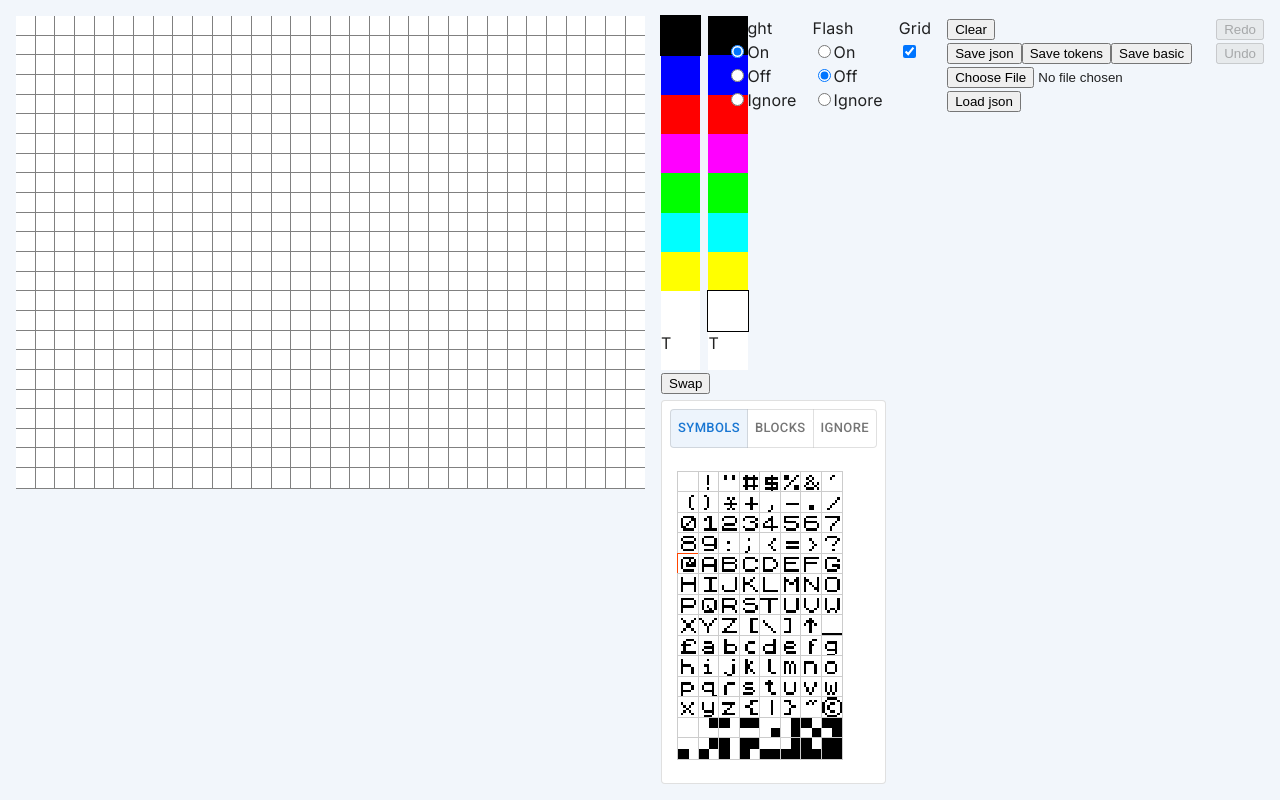
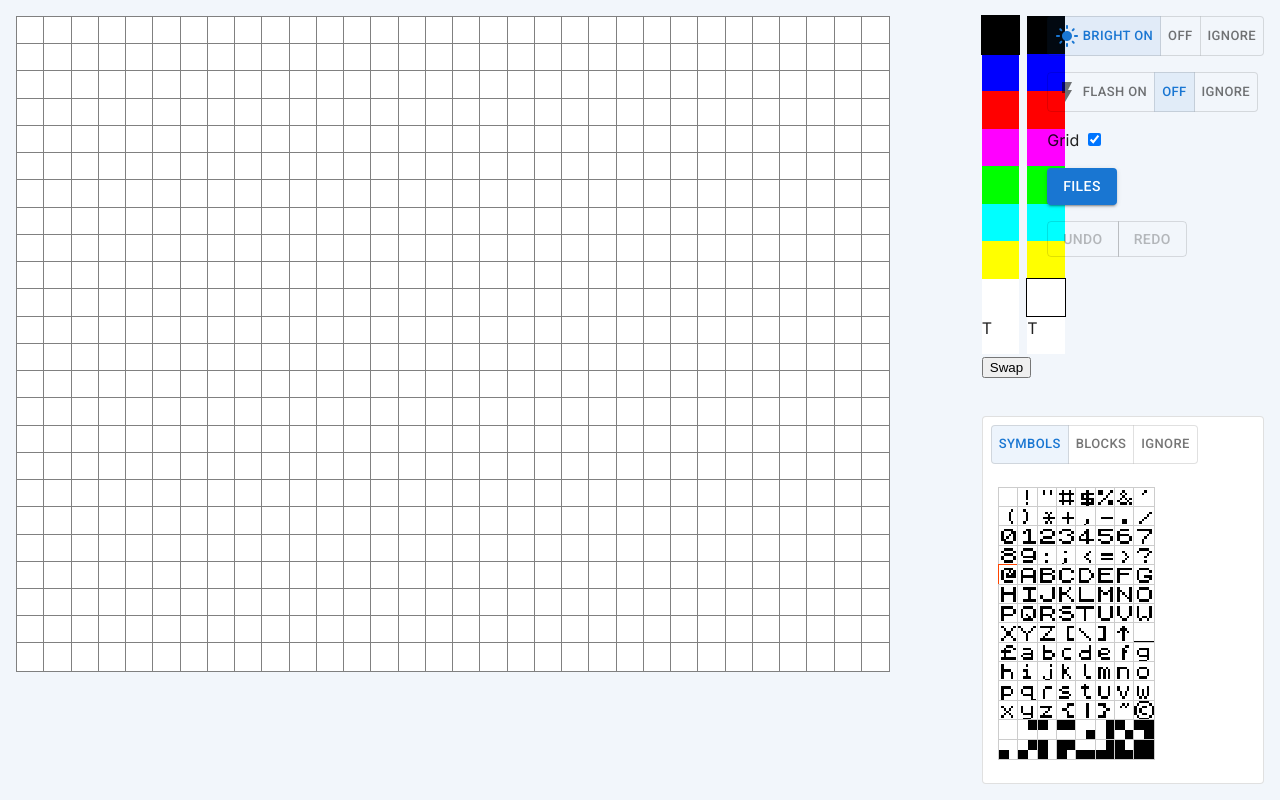
Before and after one commit to rajdee/specscii-online, a Next.js app: page / in a window 1280 px wide. Built offline with nearby package versions, Linux system fonts and the light colour scheme.

Commit message:
Visuals wip

```diff
--- a/package.json
+++ b/package.json
@@ -12,6 +12,7 @@
     "@emotion/react": "^11.11.1",
     "@emotion/styled": "^11.11.0",
     "@fontsource/roboto": "^5.0.8",
+    "@mui/icons-material": "^5.14.11",
     "@mui/material": "^5.14.11",
     "@types/node": "20.5.9",
     "@types/react": "18.2.21",
--- a/src/app/editor-canvas/canvas-chunk/canvas-chunk.tsx
+++ b/src/app/editor-canvas/canvas-chunk/canvas-chunk.tsx
@@ -62,7 +62,6 @@ export const CanvasChunk = ({canvasInk, canvasPaper, canvasBright, canvasFlash,
     };
 
     const renderCanvas = () => {
-        const start = performance.now();
         const newInk = preview ? (ink || canvasInk) : canvasInk;
         const newPaper = preview ? (paper || canvasPaper) : canvasPaper;
         let newSymbol;
@@ -103,8 +102,6 @@ export const CanvasChunk = ({canvasInk, canvasPaper, canvasBright, canvasFlash,
                 context.putImageData(imageData, 0, 0);
             }
         }
-        const end = performance.now();
-        console.log(fieldNumber + ': ' + (end - start) + 'ms');
     };
     const contextMenu = (event: React.MouseEvent<HTMLCanvasElement>) => {
         event.preventDefault();
--- a/src/app/editor-canvas/editor-canvas.module.css
+++ b/src/app/editor-canvas/editor-canvas.module.css
@@ -2,6 +2,8 @@
     height: 100%;
     width: 70%;
     overflow: auto;
+    padding: 1px;
+    box-sizing: border-box;
 }
 
 .editor-canvas-elements {
--- a/src/app/editor-controls/editor-controls.module.css
+++ b/src/app/editor-controls/editor-controls.module.css
@@ -1,14 +1,12 @@
 .controls {
     align-self: stretch;
-    display: flex;
-    position: relative;
-    box-sizing: border-box;
-    flex-direction: column;
-    align-items: flex-start;
+    /*display: flex;*/
+    /*position: relative;*/
+    /*box-sizing: border-box;*/
+    /*flex-direction: column;*/
+    /*align-items: flex-start;*/
 }
 
 .top {
     height: 50%;
-    display: flex;
-    gap: var(--size-md);
 }
--- a/src/app/editor-controls/editor-controls.tsx
+++ b/src/app/editor-controls/editor-controls.tsx
@@ -7,21 +7,27 @@ import {editorContext} from '@/app/models/editor-context';
 import {FileControls} from '@/app/editor-controls/file-controls/file-controls';
 import {CheckboxSelector} from '@/app/editor-controls/checkbox-selector/checkbox-selector';
 import {HistoryControls} from '@/app/editor-controls/history-controls/history-controls';
-
+import {Stack} from '@mui/material';
+import FlashOnIcon from '@mui/icons-material/FlashOn';
+import LightModeIcon from '@mui/icons-material/LightMode';
 export default function EditorControls() {
     const {bright, setBright, flash, setFlash, grid, setGrid} = useContext(editorContext);
 
     return (
-        <div className={styles.controls}>
-            <div className={styles.top}>
+        <Stack className={styles.controls} spacing={4}>
+            <Stack className={styles.top} spacing={2} direction="row">
                 <ColorsSelector></ColorsSelector>
-                <NullableBooleanSelector setting={bright} changeSetting={setBright}>Bright</NullableBooleanSelector>
-                <NullableBooleanSelector setting={flash} changeSetting={setFlash}>Flash</NullableBooleanSelector>
-                <CheckboxSelector setting={grid} changeSetting={setGrid}>Grid</CheckboxSelector>
-                <FileControls></FileControls>
-                <HistoryControls></HistoryControls>
-            </div>
+                <Stack spacing={2}>
+                    <NullableBooleanSelector setting={bright} changeSetting={setBright}
+                                             optionIcon={<LightModeIcon/>}>Bright</NullableBooleanSelector>
+                    <NullableBooleanSelector setting={flash} changeSetting={setFlash}
+                                             optionIcon={<FlashOnIcon/>}>Flash</NullableBooleanSelector>
+                    <CheckboxSelector setting={grid} changeSetting={setGrid}>Grid</CheckboxSelector>
+                    <FileControls></FileControls>
+                    <HistoryControls></HistoryControls>
+                </Stack>
+            </Stack>
             <SymbolsSelector></SymbolsSelector>
-        </div>
+        </Stack>
     );
 }
--- a/src/app/editor-controls/file-controls/file-controls.tsx
+++ b/src/app/editor-controls/file-controls/file-controls.tsx
@@ -1,13 +1,32 @@
 import styles from './file-controls.module.css';
 import {imageDataTransformer} from '@/app/services/image-data-transformer';
-import {useContext, useRef} from 'react';
+import {useContext, useState} from 'react';
 import {editorContext} from '@/app/models/editor-context';
 import {tokensToBasic} from '@/app/services/tokens-to-basic';
 import {jsonExporter} from '@/app/services/json-export';
 import {LoadFile} from '@/app/editor-controls/file-controls/load-file/load-file';
 import {cleanFieldsMapProvider} from '@/app/services/CleanFieldsMapProvider';
+import {Button, Dialog, DialogContent, Stack, TextField} from '@mui/material';
+import CloudDownloadIcon from '@mui/icons-material/CloudDownload';
+import CloudUploadIcon from '@mui/icons-material/CloudUpload';
 
+const style = {
+    position: 'absolute' as 'absolute',
+    top: '50%',
+    left: '50%',
+    transform: 'translate(-50%, -50%)',
+    width: 400,
+    bgcolor: 'background.paper',
+    border: '2px solid #000',
+    boxShadow: 24,
+    p: 4,
+};
 export const FileControls = () => {
+
+    const [open, setOpen] = useState(false);
+    const handleOpen = () => setOpen(true);
+    const handleClose = () => setOpen(false);
+
     const {fieldsMap, setFieldsMap} = useContext(editorContext);
     const saveTokens = () => {
         const tokens = imageDataTransformer.convertToTokens(fieldsMap);
@@ -49,14 +68,29 @@ export const FileControls = () => {
     };
 
     return <div className={styles['file-controls']}>
-        <div>
-            <input className={styles['clear-button']} type="button" onClick={clear} value="Clear"/>
-        </div>
-        <div>
-            <input className={styles['save-file-button']} type="button" onClick={saveJson} value="Save json"/>
-            <input className={styles['save-file-button']} type="button" onClick={saveTokens} value="Save tokens"/>
-            <input className={styles['save-file-button']} type="button" onClick={saveBasic} value="Save basic"/>
-        </div>
-        <LoadFile/>
+        <Button variant="contained" onClick={handleOpen}>Files</Button>
+
+        <Dialog open={open} onClose={handleClose}>
+            <DialogContent>
+                <Stack spacing={4} direction="row">
+                    <Stack spacing={2}>
+                        <h3>New image</h3>
+                        <TextField label="Author name" variant="outlined" size={'small'}/>
+                        <TextField label="Image title" variant="outlined" size={'small'}/>
+                        <Button variant="contained" onClick={clear}>New image</Button>
+                    </Stack>
+                    <Stack spacing={2}>
+                        <h3>Load</h3>
+                        <LoadFile/>
+                    </Stack>
+                    <Stack spacing={2}>
+                        <h3>Save as</h3>
+                        <Button style={{justifyContent: "flex-start"}} startIcon={<CloudDownloadIcon/>} variant="contained" onClick={saveJson}>JSON</Button>
+                        <Button style={{justifyContent: "flex-start"}} startIcon={<CloudDownloadIcon/>} variant="outlined" onClick={saveTokens}>tokens</Button>
+                        <Button style={{justifyContent: "flex-start"}} startIcon={<CloudDownloadIcon/>} variant="outlined" onClick={saveBasic}>Basic</Button>
+                    </Stack>
+                </Stack>
+            </DialogContent>
+        </Dialog>
     </div>;
 };
--- a/src/app/editor-controls/file-controls/load-file/load-file.tsx
+++ b/src/app/editor-controls/file-controls/load-file/load-file.tsx
@@ -1,7 +1,20 @@
-import styles from '@/app/editor-controls/file-controls/file-controls.module.css';
 import {useContext, useRef} from 'react';
 import {editorContext} from '@/app/models/editor-context';
 import {jsonExporter} from '@/app/services/json-export';
+import {Button, styled} from '@mui/material';
+import CloudUploadIcon from '@mui/icons-material/CloudUpload';
+
+const VisuallyHiddenInput = styled('input')({
+    clip: 'rect(0 0 0 0)',
+    clipPath: 'inset(50%)',
+    height: 1,
+    overflow: 'hidden',
+    position: 'absolute',
+    bottom: 0,
+    left: 0,
+    whiteSpace: 'nowrap',
+    width: 1,
+});
 
 export const LoadFile = () => {
     const {setFieldsMap} = useContext(editorContext);
@@ -28,8 +41,8 @@ export const LoadFile = () => {
     };
 
 
-    return <div>
-        <input type="file" ref={fileInputRef}/>
-        <input className={styles['load-file-button']} type="button" onClick={buttonClick} value="Load json"/>
-    </div>;
+    return     <Button component="label" variant="contained" startIcon={<CloudUploadIcon />} onClick={buttonClick}>
+        JSON
+        <VisuallyHiddenInput type="file" ref={fileInputRef} />
+    </Button>
 };
--- a/src/app/editor-controls/history-controls/history-controls.tsx
+++ b/src/app/editor-controls/history-controls/history-controls.tsx
@@ -1,6 +1,7 @@
 import {useContext} from 'react';
 import {undoHistoryContext} from '@/app/models/undo-context';
 import {editorContext} from '@/app/models/editor-context';
+import {Button, ButtonGroup} from '@mui/material';
 
 export const HistoryControls = () => {
     const {undoHistory, setUndoHistory, undoStepNumber, setUndoStepNumber} = useContext(undoHistoryContext);
@@ -28,8 +29,8 @@ export const HistoryControls = () => {
     const redoEnabled = (undoStepNumber + 1) < undoHistory.length;
     const undoEnabled = undoStepNumber > 0;
 
-    return <div>
-        <input type="button" value="Redo" disabled={!redoEnabled} onClick={redo}/>
-        <input type="button" value="Undo" disabled={!undoEnabled} onClick={undo}/>
-    </div>;
+    return <ButtonGroup variant="outlined" aria-label="outlined button group">
+        <Button disabled={!undoEnabled} onClick={undo}>Undo</Button>
+        <Button disabled={!redoEnabled} onClick={redo}>Redo</Button>
+    </ButtonGroup>;
 };
--- a/src/app/editor-controls/nullable-boolean-selector/nullable-boolean-selector.module.css
+++ b/src/app/editor-controls/nullable-boolean-selector/nullable-boolean-selector.module.css
@@ -1,4 +1,3 @@
-.label {
-    display: block;
+.group {
     white-space: nowrap;
 }
--- a/src/app/editor-controls/nullable-boolean-selector/nullable-boolean-selector.tsx
+++ b/src/app/editor-controls/nullable-boolean-selector/nullable-boolean-selector.tsx
@@ -1,15 +1,31 @@
 import {ReactNode} from 'react';
 import styles from './nullable-boolean-selector.module.css';
+import {ToggleButton, ToggleButtonGroup} from '@mui/material';
 
 interface NullableBooleanSelectorProps {
     setting: boolean | null,
     changeSetting: (setting: boolean | null) => void,
+    optionIcon: ReactNode,
     children: ReactNode
 }
 
-export const NullableBooleanSelector = ({setting, changeSetting, children}: NullableBooleanSelectorProps) => {
-    const handleChange = (event: React.ChangeEvent<HTMLInputElement>) => {
-        switch (event.target.value) {
+export const NullableBooleanSelector = ({setting, changeSetting, optionIcon, children}: NullableBooleanSelectorProps) => {
+    let selected: 'on' | 'off' | 'ignore' = 'on';
+    switch (setting) {
+        case true:
+        default:
+            selected = 'on';
+            break;
+        case false:
+            selected = 'off';
+            break;
+        case null:
+            selected = 'ignore';
+            break;
+    }
+
+    const handleChange = (event: React.MouseEvent<HTMLElement>, value: any) => {
+        switch (value) {
             case 'on':
                 changeSetting(true);
                 break;
@@ -24,38 +40,18 @@ export const NullableBooleanSelector = ({setting, changeSetting, children}: Null
         }
     };
 
-    return (
-        <div>
-            {children}
-            <div>
-                <label className={styles.label}>
-                    <input
-                        type="radio"
-                        value="on"
-                        checked={setting === true}
-                        onChange={handleChange}
-                    />
-                    On
-                </label>
-                <label className={styles.label}>
-                    <input
-                        type="radio"
-                        value="off"
-                        checked={setting === false}
-                        onChange={handleChange}
-                    />
-                    Off
-                </label>
-                <label className={styles.label}>
-                    <input
-                        type="radio"
-                        value="ignore"
-                        checked={setting === null}
-                        onChange={handleChange}
-                    />
-                    Ignore
-                </label>
-            </div>
-        </div>
-    );
+    return <ToggleButtonGroup
+        className={styles.group}
+        color="primary"
+        value={selected}
+        exclusive
+        onChange={handleChange}
+        aria-label="Mode"
+        size={'small'}
+    >
+        <ToggleButton value="on">{optionIcon}&nbsp;{children} On</ToggleButton>
+        <ToggleButton value="off">Off</ToggleButton>
+        <ToggleButton value="ignore">Ignore</ToggleButton>
+    </ToggleButtonGroup>;
+
 };
```
Also changed, not shown: 1 other file (tests, documents, lock files or other folders).
